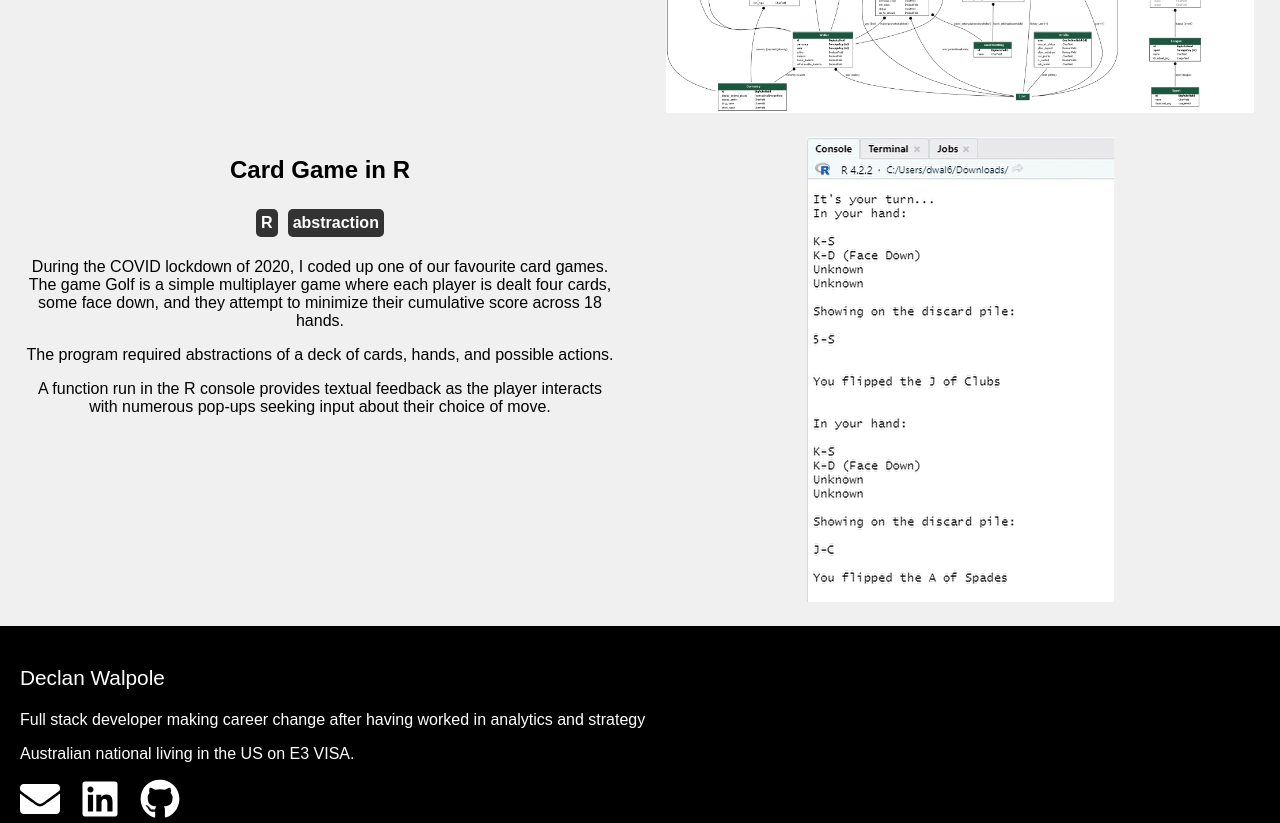
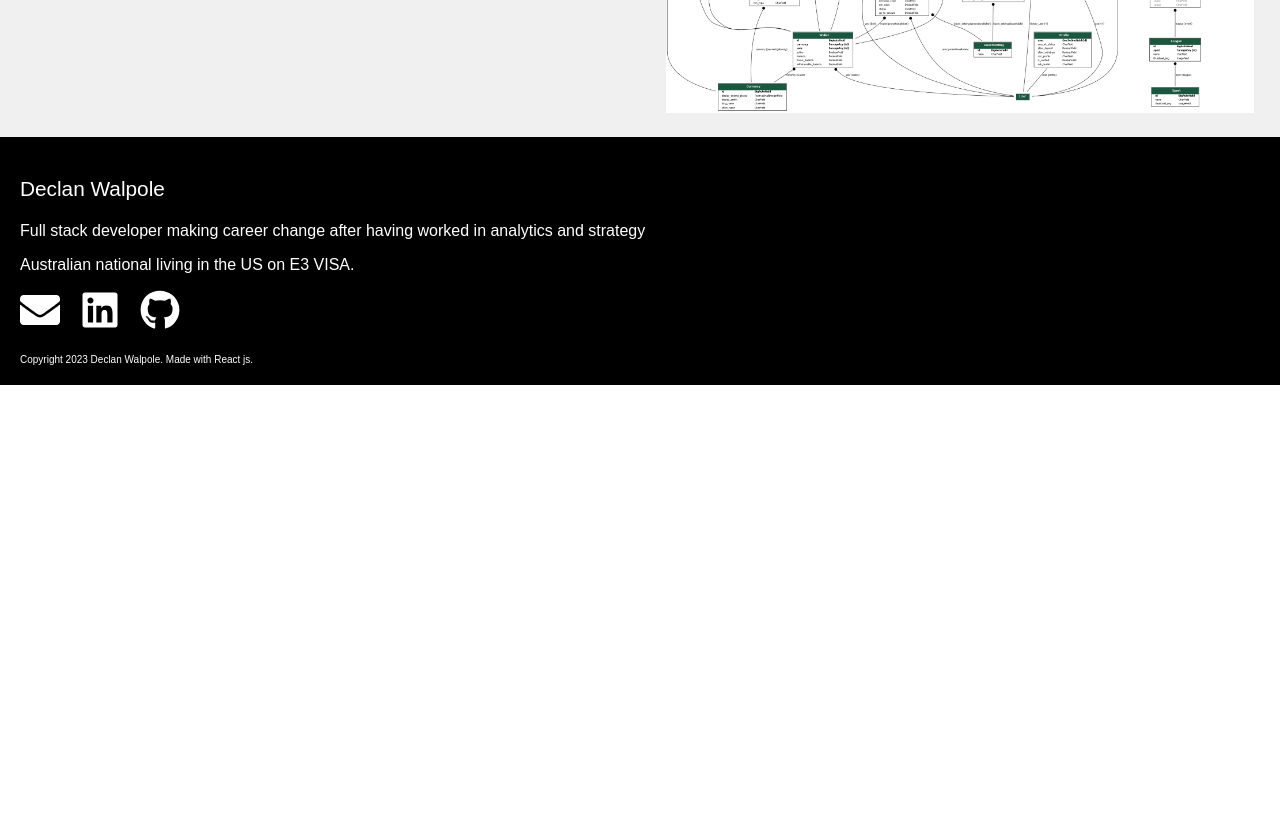
Before and after one commit to declanwalpole/DeclansReactPortfolioApp, a React (Create React App) app: page / in a window 1280 px wide. Shown: the part 3760-4583 px from the top of the page. After the commit the page ends 4153 px from the top, so only its background shows below. Built offline with nearby package versions, Linux system fonts and the light colour scheme.

Commit message:
cull golf game

```diff
--- a/src/constants.js
+++ b/src/constants.js
@@ -180,15 +180,15 @@ export const sideProjects = [
     ],
     href: "/player-prop-arbitrage-betting-service",
   },
-  {
-    title: "Card Game in R",
-    tags: ["R", "abstraction"],
-    image: require("./images/Screenshot Golf card game.png"),
-    paragraphs: [
-      "During the COVID lockdown of 2020, I coded up one of our favourite card games. The game Golf is a simple multiplayer game where each player is dealt four cards, some face down, and they attempt to minimize their cumulative score across 18 hands.",
-      "The program required abstractions of a deck of cards, hands, and possible actions.",
-      "A function run in the R console provides textual feedback as the player interacts with numerous pop-ups seeking input about their choice of move.",
-    ],
-    href: "/player-prop-arbitrage-betting-service",
-  },
+  // {
+  //   title: "Card Game in R",
+  //   tags: ["R", "abstraction"],
+  //   image: require("./images/Screenshot Golf card game.png"),
+  //   paragraphs: [
+  //     "During the COVID lockdown of 2020, I coded up one of our favourite card games. The game Golf is a simple multiplayer game where each player is dealt four cards, some face down, and they attempt to minimize their cumulative score across 18 hands.",
+  //     "The program required abstractions of a deck of cards, hands, and possible actions.",
+  //     "A function run in the R console provides textual feedback as the player interacts with numerous pop-ups seeking input about their choice of move.",
+  //   ],
+  //   href: "/player-prop-arbitrage-betting-service",
+  // },
 ];
```
